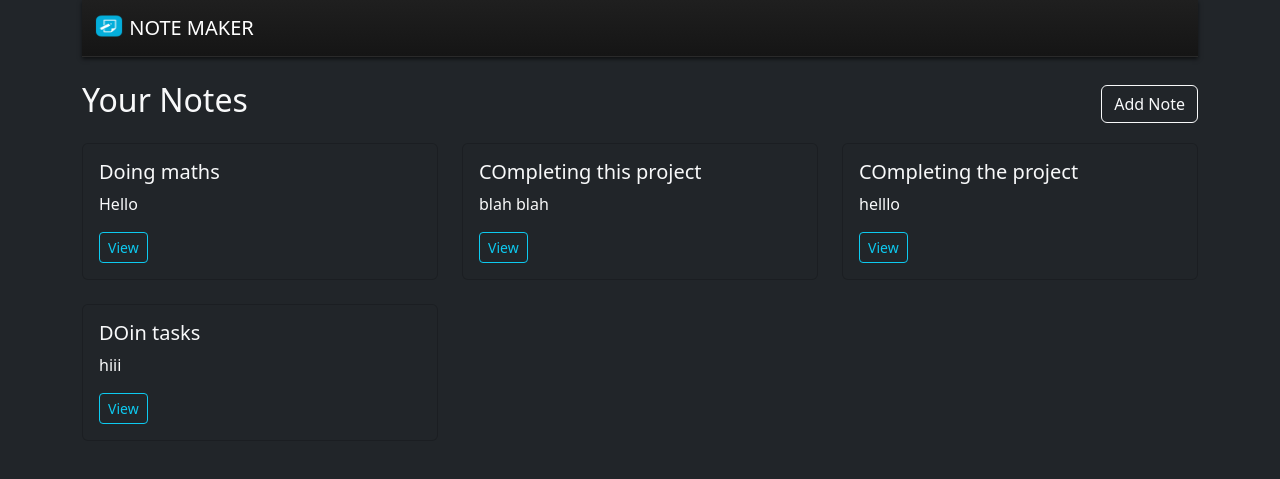
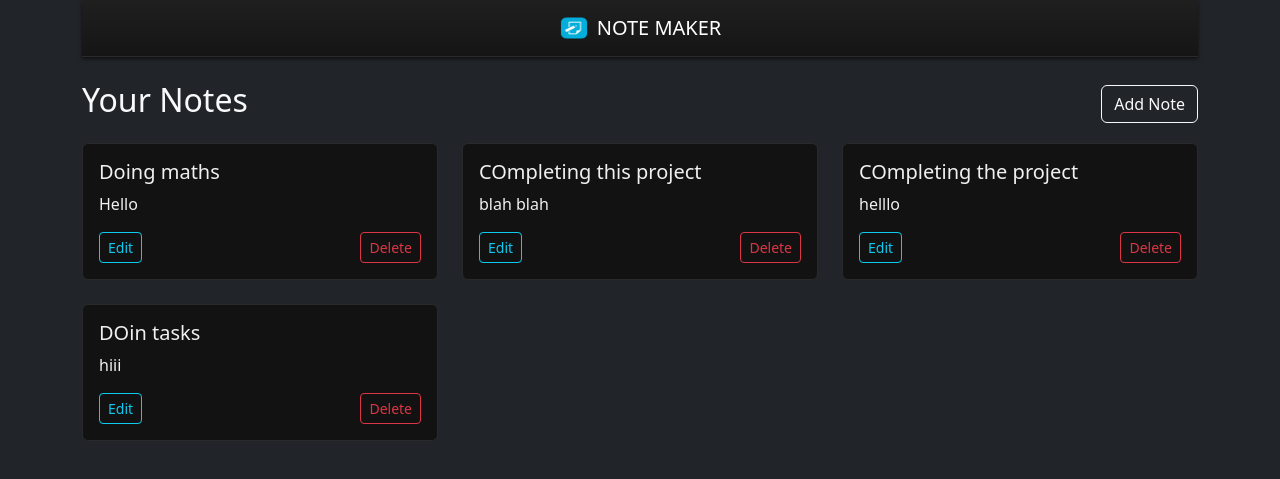
Before and after one commit to bug-hunter303/Note-App, a Django app: page / in a window 1280 px wide. Shown: the top 479 px of the page. Run offline with Django 5.2, Linux system fonts and the light colour scheme; data comes from the database, SQL or seed files in the repository; both versions use the stored data as it was after the commit; some libraries are stand-ins or nearby versions.

Commit message:
Making the edit button and just a small test template html for the edit section

```diff
--- a/Note_app/urls.py
+++ b/Note_app/urls.py
@@ -19,5 +19,6 @@ from django.urls import path,include
 from Note_app import views
 
 urlpatterns = [
-    path('',views.display_note, name="notes-display")
+    path('',views.display_note, name="notes-display"),
+    path('edit/<int:id>/',views.edit_note, name="notes-edit"),
 ]
--- a/Note_app/views.py
+++ b/Note_app/views.py
@@ -12,3 +12,11 @@ def display_note(request):
         "display_note.html",
         {"notes": notes},
     )
+
+def edit_note(request,id):
+    note = Notes.objects.get(id = id)
+    return render(
+        request,
+        "edit_note.html",
+        {"note": note},
+    )
--- a/static/css/dark.css
+++ b/static/css/dark.css
@@ -32,3 +32,15 @@
   transition: none !important;
   text-shadow: none !important;
 }
+
+.card-dark {
+  background-color: #121212; /* darker than Bootstrap's bg-dark */
+  color: #f0f0f0;
+  border: 1px solid #2a2a2a;
+  transition: transform 0.2s ease;
+}
+
+.card-dark:hover {
+  background-color: #1a1a1a; /* slightly lighter on hover */
+  transform: scale(1.01);
+}
--- a/templates/base.html
+++ b/templates/base.html
@@ -13,7 +13,7 @@
     <div class="container">
         <nav class="navbar navbar-expand-lg navbar-dark navbar-custom">
             <div class="container-fluid">
-                <a class="navbar-brand" href="#">
+                <a class="navbar-brand mx-auto d-flex align-items-center gap-2" href="#">
                     <img src="{% static 'img/note.webp' %}" alt="Logo" width="30" height="24" class="d-inline-block align-text-top">
                     <span class="brand-text">
                         NOTE MAKER
--- a/templates/display_note.html
+++ b/templates/display_note.html
@@ -11,13 +11,17 @@
 <div class="row">
     {% for note in notes %}
         <div class="col-md-4 mb-4">
-            <div class="card bg-dark text-light h-100">
+            <div class="card card-dark h-100">
                 <div class="card-body">
-                    <h5 class="card-title">{{ note.title }}</h5>
+                    <h5 class="card-title ">{{ note.title }}</h5>
                     <p class="card-text">
                         {{ note.content|truncatechars:100 }}
                     </p>
-                    <a href="#" class="btn btn-sm btn-outline-info">View</a>
+                    <div class="d-flex justify-content-between
+                     mt-3">
+                        <a href="{% url 'notes-edit' note.id %}" class="btn btn-sm btn-outline-info">Edit</a>
+                        <a href="#" class="btn btn-sm btn-outline-danger ">Delete</a>
+                    </div>
                 </div>
             </div>
         </div>
```
Also changed, not shown: templates/edit_note.html (added, +8 -0 lines), db.sqlite3.
